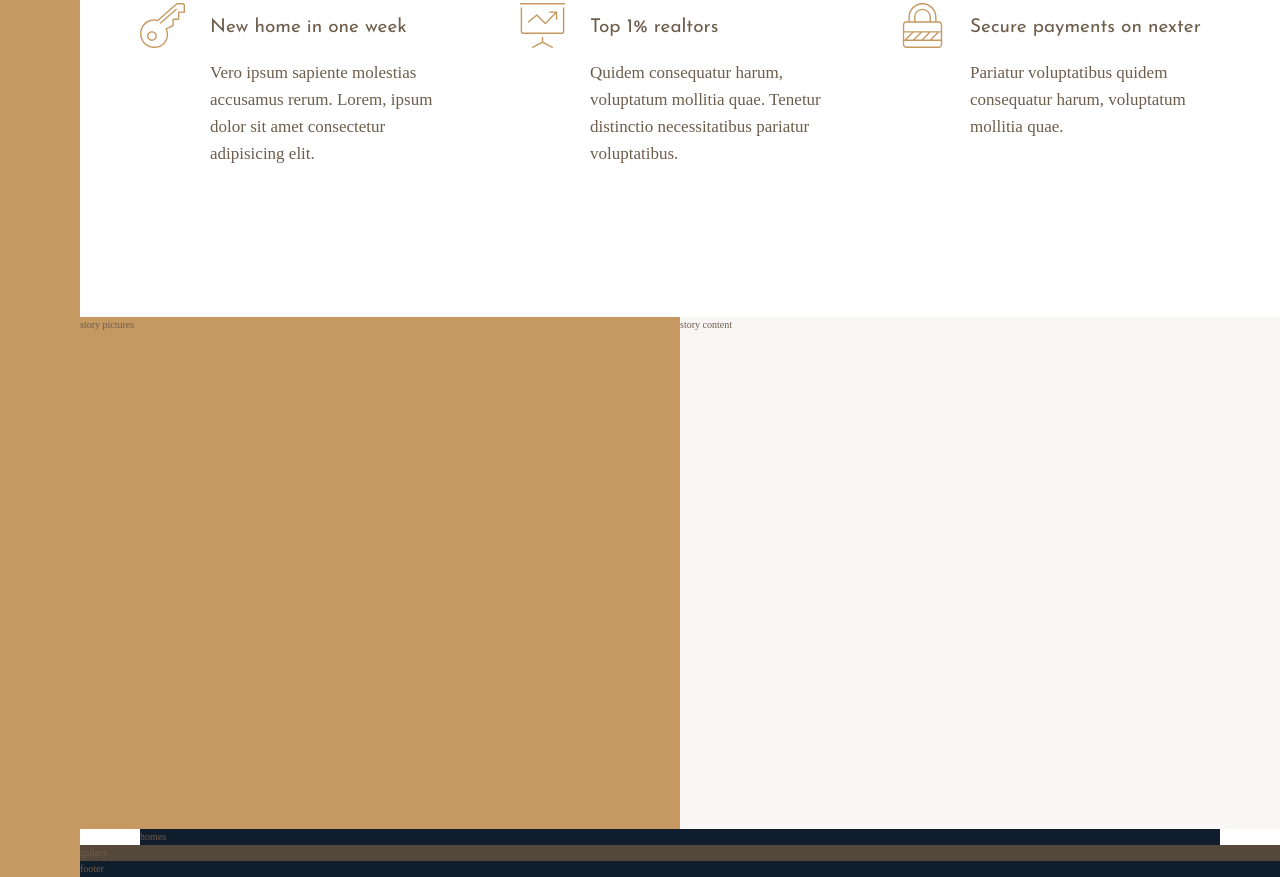
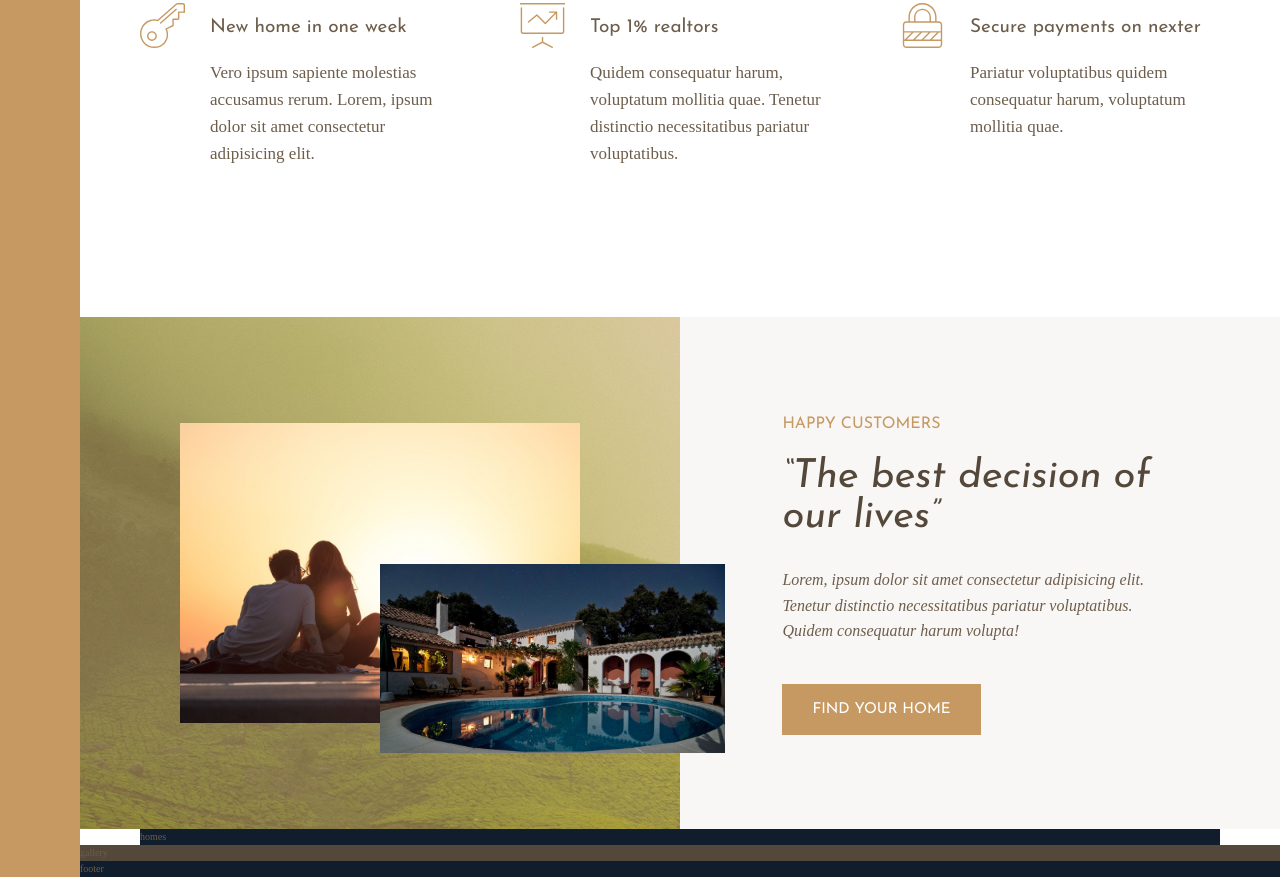
Before and after one commit to Pranav-Patani/nexter, a website: page index.html in a window 1280 px wide. Shown: the part 991-1868 px from the top of the page. Drawn offline with Linux system fonts and the light colour scheme.

Commit message:
style: design story section

```diff
--- a/index.html
+++ b/index.html
@@ -84,9 +84,23 @@
       </div>
     </div>
 
-    <div class="story__pictures">story pictures</div>
+    <div class="story__pictures">
+      <img src="img/story-1.jpeg" alt="Couple with new house" class="story__img--1">
+      <img src="img/story-2.jpeg" alt="New house" class="story__img--2">
+    </div>
 
-    <div class="story__content">story content</div>
+    <div class="story__content">
+      <h3 class="heading-3 mb-sm">Happy Customers</h3>
+      <h2 class="heading-2 heading-2--dark mb-md">
+        &ldquo;The best decision of our lives&rdquo;
+      </h2>
+      <p class="story__text">
+        Lorem, ipsum dolor sit amet consectetur adipisicing elit. Tenetur
+        distinctio necessitatibus pariatur voluptatibus. Quidem consequatur
+        harum volupta!
+      </p>
+      <button class="btn">Find your home</button>
+    </div>
 
     <div class="homes">homes</div>
 
--- a/sass/_story.scss
+++ b/sass/_story.scss
@@ -1,10 +1,45 @@
 .story {
   &__pictures {
     background-color: $color-primary;
+    background-image: linear-gradient(
+        rgba($color-primary, 0.5),
+        rgba($color-primary, 0.5)
+      ),
+      url("../img/back.jpg");
     grid-column: full-start / col-end 4;
+    display: grid;
+    grid-template-columns: repeat(6, 1fr);
+    grid-template-rows: repeat(6, 1fr);
+    align-items: center;
   }
+  &__img--1 {
+    width: 100%;
+    grid-column: 2 / 6;
+    grid-row: 2 / 6;
+  }
+  &__img--2 {
+    width: 115%;
+    grid-column: 4 / -1;
+    grid-row: 4 / 6;
+    z-index: 20;
+  }
+
   &__content {
     background-color: $color-grey-light-1;
     grid-column: col-start 5 / full-end;
+    padding: 6rem 8vw;
+
+    // display: flex;
+    // flex-direction: column;
+    // justify-content: center;
+    // align-items: start;
+    display: grid;
+    align-content: center;
+    justify-items: start;
+  }
+  &__text {
+    font-size: 1.6rem;
+    font-style: italic;
+    margin-bottom: 4rem;
   }
 }
--- a/sass/_typography.scss
+++ b/sass/_typography.scss
@@ -9,10 +9,23 @@
 
 .heading-2 {
   @extend %heading;
+  font-size: 4rem;
+  font-style: italic;
+  line-height: 1;
+
+  &--light {
+    color: $color-grey-light-1;
+  }
+  &--dark {
+    color: $color-grey-dark-1;
+  }
 }
 
 .heading-3 {
   @extend %heading;
+  font-size: 1.6rem;
+  color: $color-primary;
+  text-transform: uppercase;
 }
 
 .heading-4 {
@@ -26,3 +39,36 @@
     color: $color-grey-dark-1;
   }
 }
+
+.btn {
+  background-color: $color-primary;
+  color: #fff;
+  border: none;
+  border-radius: none;
+  font-family: $font-display;
+  font-size: 1.5rem;
+  text-transform: uppercase;
+  padding: 1.8rem 3rem;
+  cursor: pointer;
+  transition: all 0.2s;
+
+  &:hover {
+    background-color: $color-primary-dark;
+  }
+}
+
+.mb-sm {
+  margin-bottom: 2rem;
+}
+
+.mb-md {
+  margin-bottom: 3rem;
+}
+
+.mb-lg {
+  margin-bottom: 4rem;
+}
+
+.mb-hg {
+  margin-bottom: 8rem;
+}
```
Also changed, not shown: css/style.css. Lines whose indentation alone changed are shown as unchanged.
